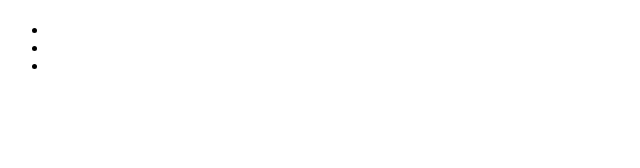
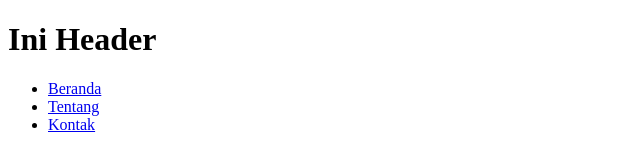
Before and after one commit to imeldadewisukma1-code/2511530013-PWD-TIBLY-25261, a plain HTML site: page pertemuan-02/index.html in a window 1280 px wide. Shown: the whole page, without its empty margins (0-640 px from the left). Drawn offline with Linux system fonts and the light colour scheme.

Commit message:
ganti title dokumen

```diff
--- a/pertemuan-02/index.html
+++ b/pertemuan-02/index.html
@@ -7,12 +7,12 @@
 </head>
 <body>
     <header>
-<h1></h1>
+<h1>Ini Header</h1>
 <nav>
     <ul>
-        <li><a href=""></a></li>
-        <li><a href=""></a></li>
-        <li><a href=""></a></li>
+        <li><a href="#home">Beranda</a></li>
+        <li><a href="#about">Tentang</a></li>
+        <li><a href="#contact">Kontak</a></li>
     </ul>
 </nav>
     </header>
```
Also changed, not shown: 1 other file.
